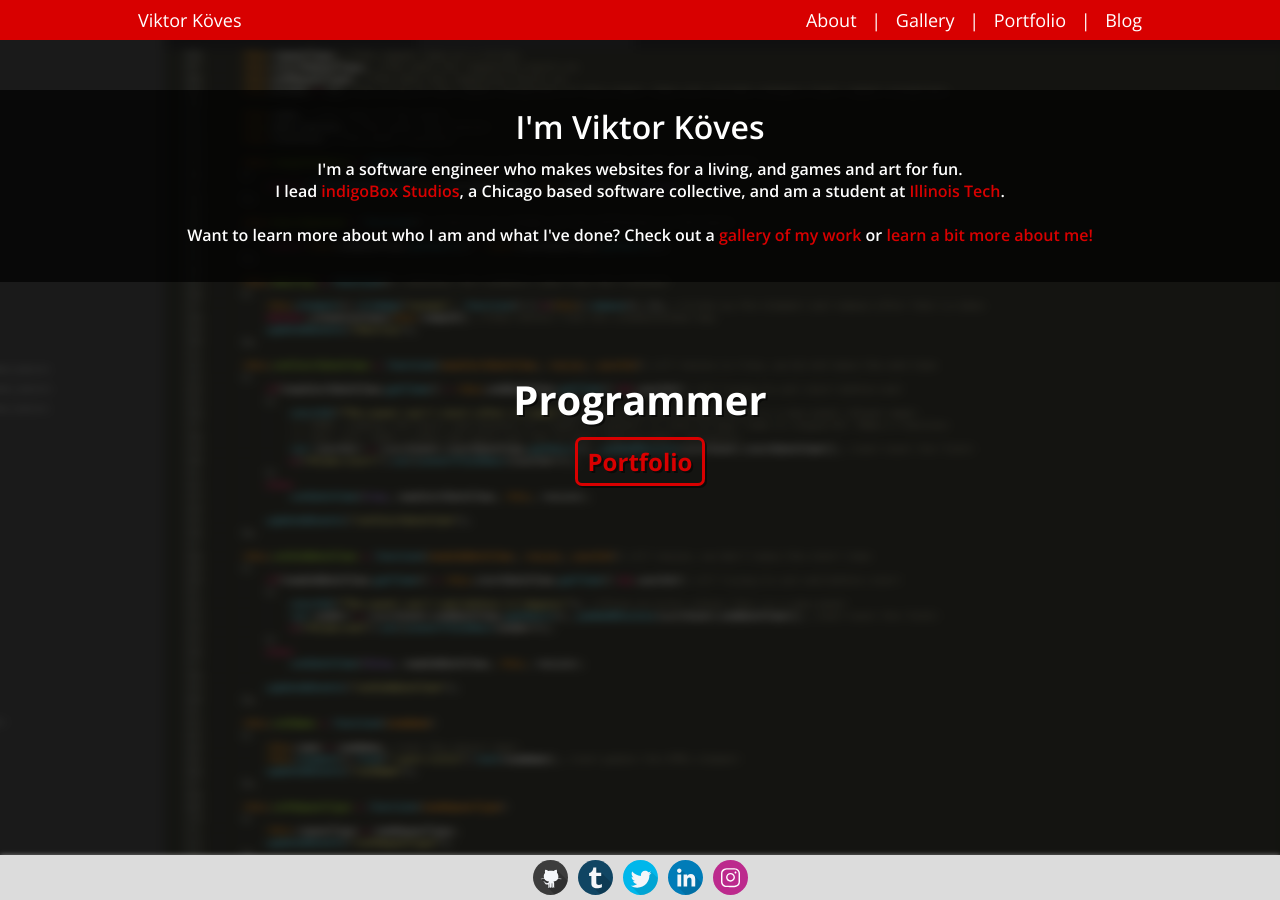
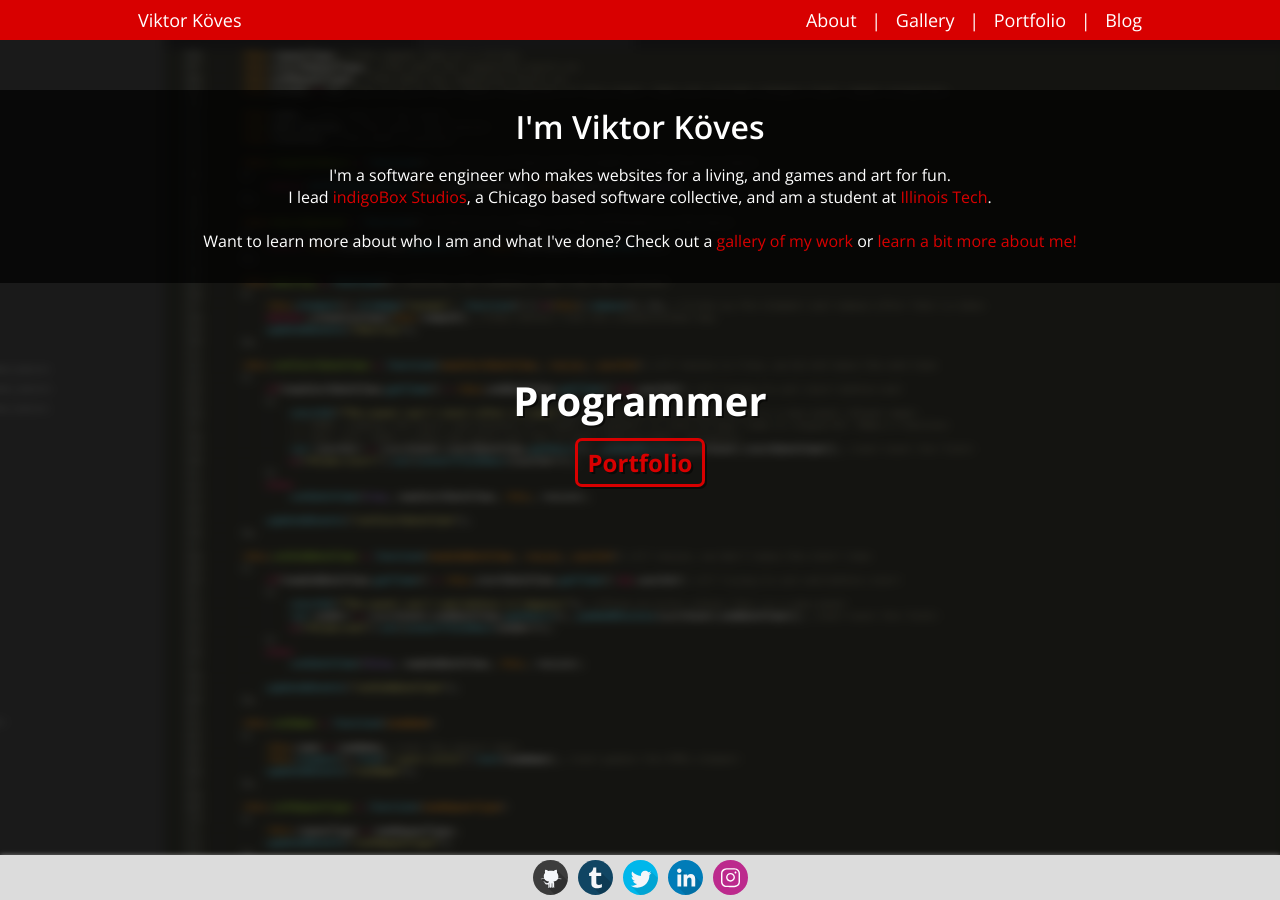
Before and after one commit to vkoves/vkoves.github.io, a Jekyll site: the page built from index.html, in a window 1280 px wide. Built offline with Jekyll 4.4.1, drawn with Linux system fonts in a browser that asks for light colours.

Commit message:
Fix using <h4> for page descriptions This fixes heading skips, issue #10

```diff
--- a/css/main.css
+++ b/css/main.css
@@ -7,6 +7,7 @@
 	padding-top: 40px;
 	padding-bottom: 60px;
 	background: #f3f3f3;
+	font-size: 16px;
 }
 .page-limiter
 {
@@ -22,6 +23,10 @@
 .page-container p
 {
 	text-align: left;
+}
+.page-container .page-desc
+{
+	text-align: center;
 }
 #header
 {
--- a/gallery.html
+++ b/gallery.html
@@ -5,11 +5,11 @@
 ---
 
 <h1>Gallery</h1>
-<h4>
+<p class="page-desc">
 	Some images from projects I've worked on and renders I've created.
 	<br>
 	Click an image to see a bigger version and use your arrow keys to go between images.
-</h4>
+</p>
 <div id="projects" class="toggle-button active">Project Photos</div>
 <div id="hobby" class="toggle-button">Hobby Photos</div>
 <div id="gallery-container">
--- a/index.html
+++ b/index.html
@@ -13,13 +13,13 @@
 {% endcomment %}
 <div class="overlay-text">
 	<h1>I'm Viktor K&ouml;ves</h1>
-	<h4>
+	<p class="page-desc">
 		I'm a software engineer who makes websites for a living, and games and art for fun. <br>
 		I lead <a href="http://www.indigobox.us" target="_blank">indigoBox Studios</a>, a Chicago based software collective, and am a student at <a href="http://web.iit.edu/" target="_blank">Illinois Tech</a>.
 		<br>
 		<br>
 		Want to learn more about who I am and what I've done? Check out a <a class="local-link" href="gallery.html">gallery of my work</a> or <a class="local-link" href="about.html">learn a bit more about me!</a>
-	</h4>
+	</p>
 </div>
 <div class="photo-texts">
 	<div class="photo-text active">Programmer</div>
--- a/portfolio.html
+++ b/portfolio.html
@@ -5,9 +5,9 @@
 ---
 
 <h1>Portfolio</h1>
-<h4>
+<p class="page-desc">
 	These are a sampling of some of the projects I've worked on.
-</h4>
+</p>
 
 <div class="projects-container">
 	<!-- Projects tiles go here -->
--- a/sandbox.html
+++ b/sandbox.html
@@ -5,7 +5,7 @@
 ---
 
 <h1>Sandbox</h1>
-<h4>A place to play with web design</h4>
+<p class="page-desc">A place to play with web design</p>
 <div id="buttons">
 	<span class="button button-red">Button</span>
 	<span class="button button-blue">Button</span>
```
Also changed, not shown: blog.html (+4 -6 lines).
